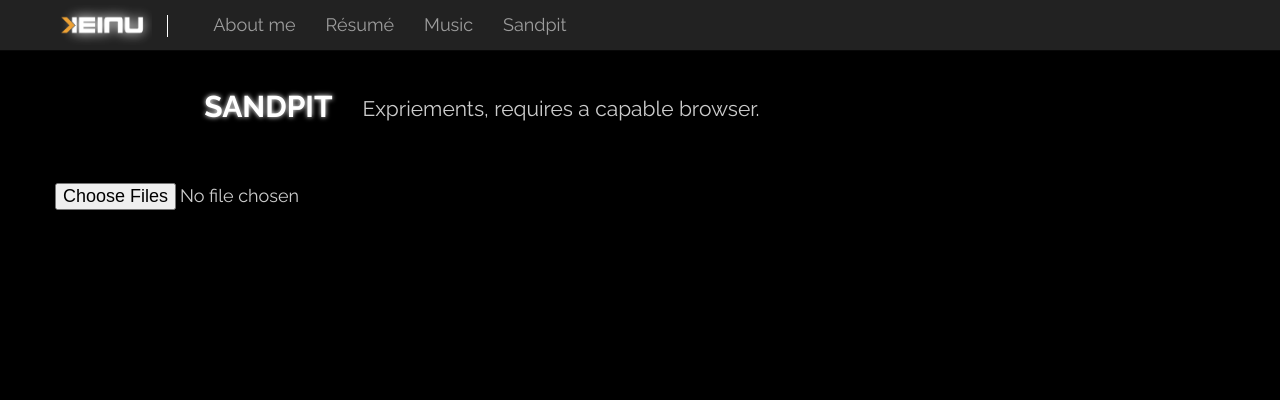
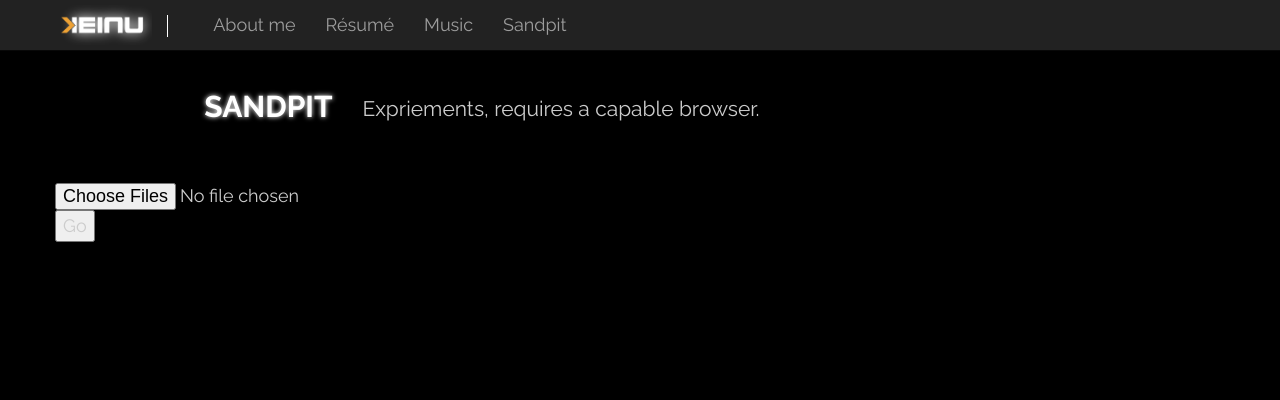
Before and after one commit to keinu/keinu, a Jekyll site: the page built from sandpit/upload.html, in a window 1280 px wide and 1090 px high. Shown: the top 400 px of the window. Built offline with Jekyll 4.4.1, drawn with Linux system fonts in a browser that asks for light colours; nearby versions of some CDN libraries.

Commit message:
Major update

```diff
--- a/sandpit/index.html
+++ b/sandpit/index.html
@@ -43,7 +43,7 @@
 	<div class="row">
 
 		<div class="col-md-3 titles">
-			<img src="/images/sandpit/loada.png" alt="Simple proress bar" class="thumb" />
+
 		</div>
 
 		<div class="col-md-8 contents">
--- a/sandpit/upload.html
+++ b/sandpit/upload.html
@@ -25,9 +25,10 @@
 
 	<div class="row">
 
-		<form action="http://encrypter/gallery/upload" method="post" enctype="multipart/form-data" >
+		<form action="http://www.mukuzu.com/gallery/upload" method="post" enctype="multipart/form-data" >
 
 			<input type="file" name="file" multiple />
+			<button type="submit">Go</button>
 
 		</form>
 
```
